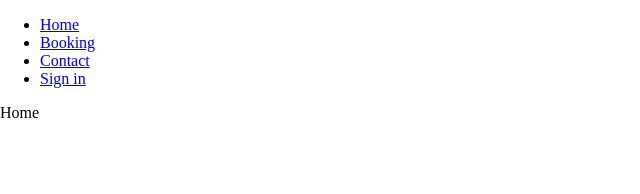
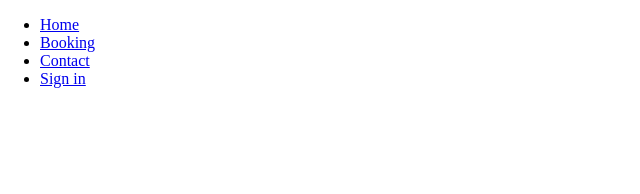
Before and after one commit to Medieinstitutet/the-restaurant-smakriket, a React (Vite) app: page / in a window 1280 px wide. Shown: the top 194 px of the page, without its empty margins (0-640 px from the left). Built offline with nearby package versions, Linux system fonts and the light colour scheme.

Commit message:
context adminLogin

```diff
--- /dev/null
+++ b/src/context/AdminLogin.tsx
@@ -0,0 +1,22 @@
+import React, { ReactNode, createContext, useState, Dispatch, SetStateAction } from 'react';
+
+interface AdminLoginContextProps {
+    adminLogin: boolean;
+    setAdminLogin: Dispatch<SetStateAction<boolean>>;
+}
+
+export const AdminLoginContext = createContext<AdminLoginContextProps | undefined>(undefined);
+
+interface AdminLoginProviderProps {
+    children?: ReactNode;
+}
+
+export const AdminLoginProvider = ({ children }: AdminLoginProviderProps) => {
+    const [adminLogin, setAdminLogin] = useState<boolean>(false);
+
+    return (
+        <AdminLoginContext.Provider value={{ adminLogin, setAdminLogin }}>
+            {children}
+        </AdminLoginContext.Provider>
+    );
+};
--- a/src/main.tsx
+++ b/src/main.tsx
@@ -3,9 +3,12 @@ import ReactDOM from "react-dom/client";
 import "./index.scss";
 import { RouterProvider } from "react-router-dom";
 import { router } from "./Router.tsx";
+import { AdminLoginProvider } from "./context/AdminLogin.tsx";
 
 ReactDOM.createRoot(document.getElementById("root")!).render(
   <React.StrictMode>
+    <AdminLoginProvider >
     <RouterProvider router={router}></RouterProvider>
+    </AdminLoginProvider>
   </React.StrictMode>
 );
--- a/src/pages/Home.tsx
+++ b/src/pages/Home.tsx
@@ -1,3 +1,30 @@
+import { useContext } from "react";
+import { AdminLoginContext } from "../context/AdminLogin";
+
 export const Home = () => {
-  return <>Home</>;
+
+
+  const {adminLogin, setAdminLogin} = useContext(AdminLoginContext)
+
+console.log(adminLogin)
+
+  return <>{adminLogin ?
+
+
+<>
+
+{/* en komponent för admin */}
+
+
+</>
+
+  :
+
+
+<>
+
+{/* en komponent för kund */}
+
+
+</>}</>;
 };
```
